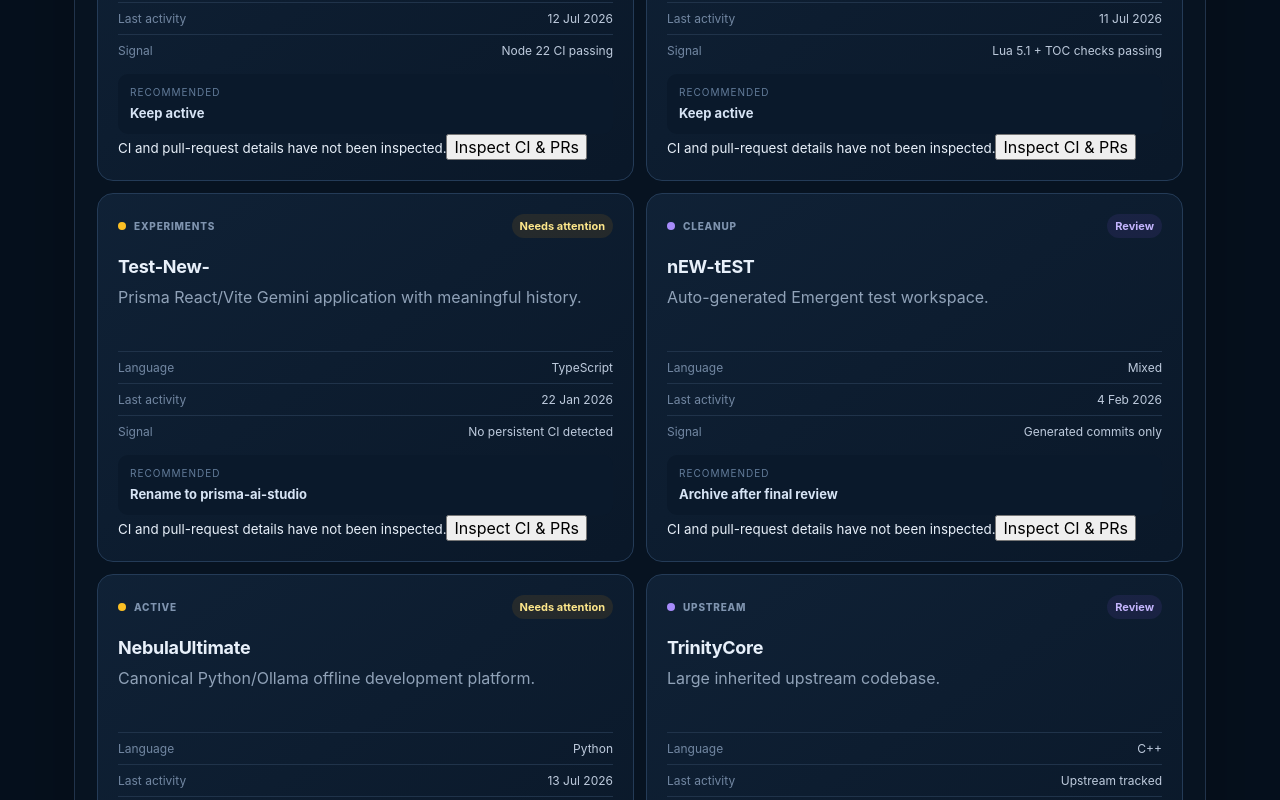
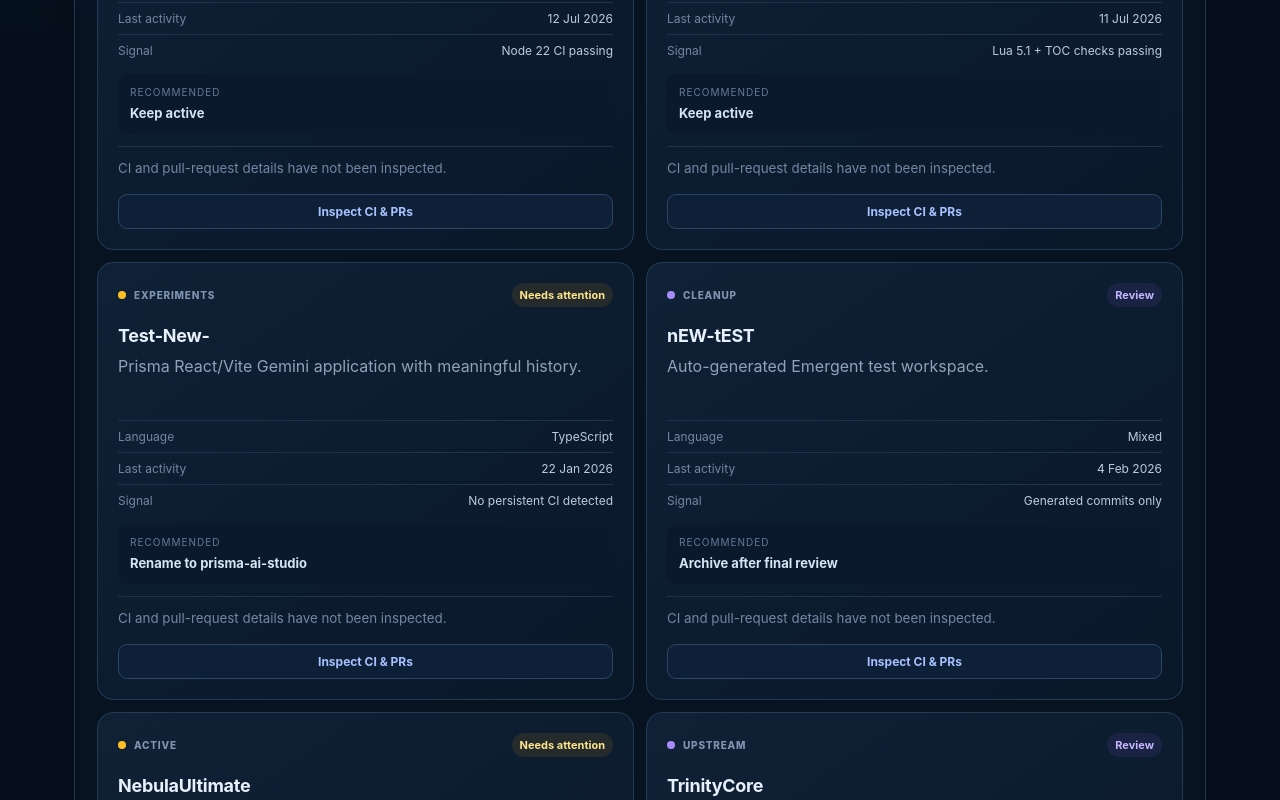
Before and after one commit to SpidermanTotro/repo-manager-ultimate, a React (Vite) app: page / in a window 1280 px wide. Shown: the part 1140-1940 px from the top of the page. Built offline with nearby package versions, Linux system fonts and the light colour scheme.

Commit message:
Style CI and PR inspection

```diff
--- a/src/styles.css
+++ b/src/styles.css
@@ -78,3 +78,16 @@ footer { text-align:center;color:#5d728e;padding:30px;font-size:12px; }
 .scanStatus small { color: #7790aa; margin-top: 3px; }
 .repoCard h3 a { color: inherit; text-decoration: none; }
 .repoCard h3 a:hover { color: #7da2ff; }
+
+.inspection { margin-top: 12px; padding-top: 12px; border-top: 1px solid #20334a; }
+.inspection > small { display: block; color: #7188a3; line-height: 1.45; margin-bottom: 8px; }
+.inspectionRow { display: flex; justify-content: space-between; gap: 12px; margin-bottom: 7px; font-size: 12px; }
+.inspectionRow span { color: #7287a2; }
+.inspectionRow strong { color: #cbd8e8; text-align: right; }
+.workflow.success { color: #4ade80; }
+.workflow.failure { color: #fb7185; }
+.workflow.pending { color: #fbbf24; }
+.workflow.none, .workflow.unavailable { color: #94a3b8; }
+.inspection button { width: 100%; margin-top: 8px; padding: 9px; color: #a9c1ff; background: #0d2037; border: 1px solid #294666; border-radius: 9px; font-weight: 700; font-size: 12px; }
+.inspection button:hover { border-color: #4b72a3; background: #122a47; }
+.inspection button:disabled { opacity: .6; cursor: wait; }
```
